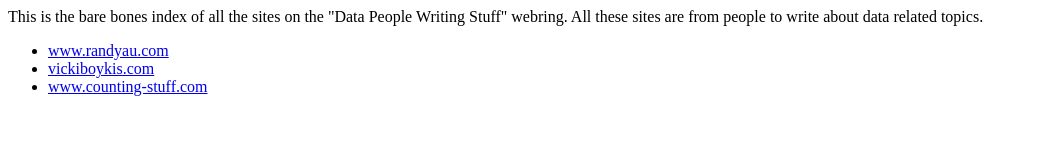
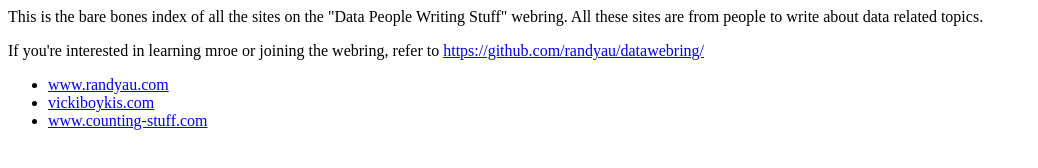
Before and after one commit to randyau/datawebring, a plain HTML site: page index.html in a window 1280 px wide. Shown: the whole page, without its empty margins (0-1038 px from the left). Drawn offline with Linux system fonts and the light colour scheme.

Commit message:
Update index.html

```diff
--- a/index.html
+++ b/index.html
@@ -2,8 +2,12 @@
   <head><title>Data People Writing Stuff Webring Index</title>
   </head>
   <body>
+    <p>
     This is the bare bones index of all the sites on the "Data People Writing Stuff" webring.
-    All these sites are from people to write about data related topics.
+    All these sites are from people to write about data related topics.</p>
+
+    <p>If you're interested in learning mroe or joining the webring,
+      refer to <a href='https://github.com/randyau/datawebring/'>https://github.com/randyau/datawebring/</a></p>
 
 <div id='index'>
 <script type="text/javascript" src="https://randyau.github.io/datawebring/onionring-variables.js"></script>
```
